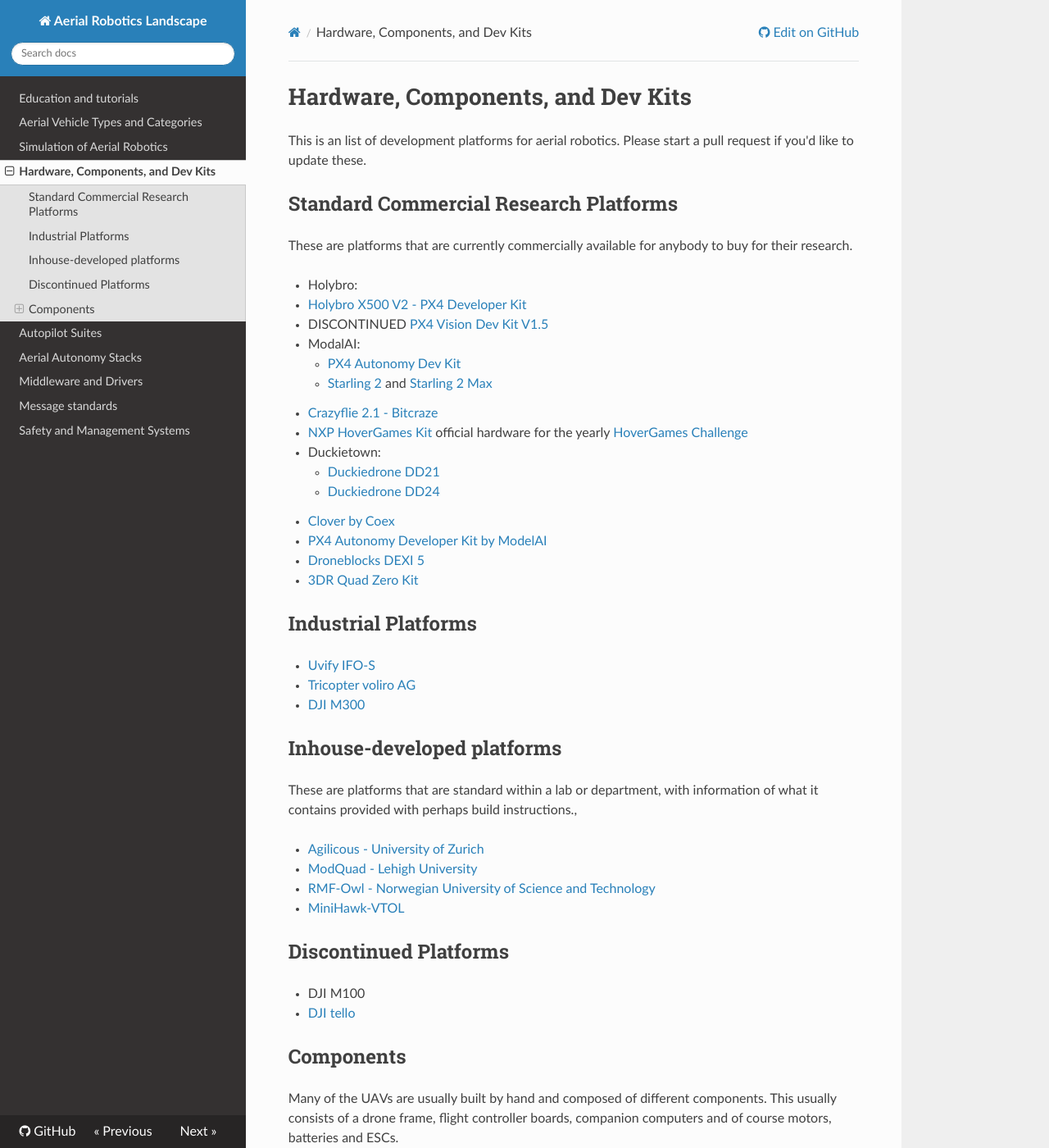
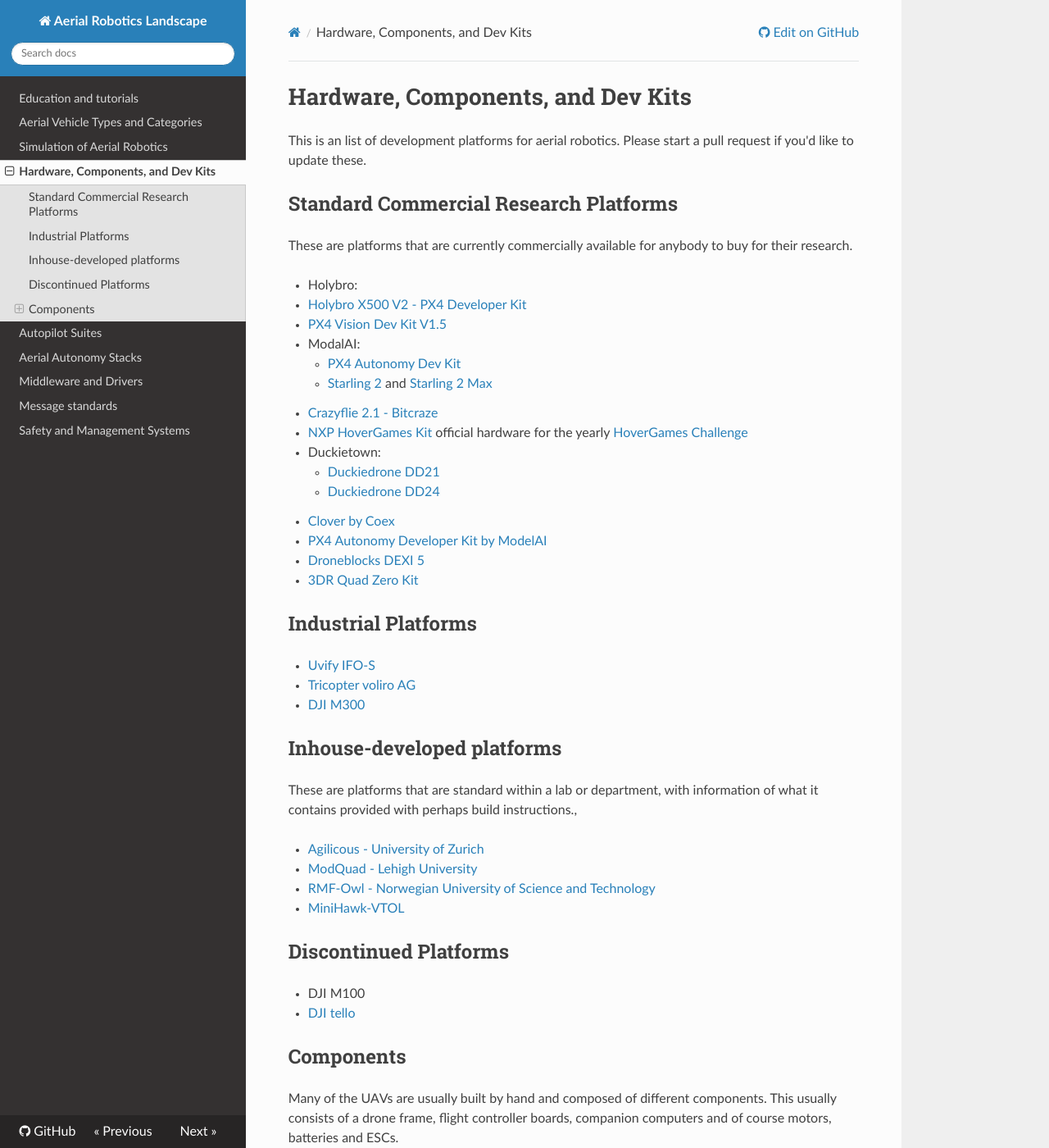
Before and after one commit to ROS-Aerial/aerial_robotic_landscape, an MkDocs documentation site: the page built from docs/hardware.md, in a window 1280 px wide and 1400 px high. Shown: the whole window at 82% size. Built offline with MkDocs 1.6.1, drawn with Linux system fonts in a browser that asks for light colours; nearby versions of some CDN libraries.

Commit message:
Revert discontinued for vision kit
Also remove discontinued for pixhawk 4 as it is back in stock

```diff
--- a/docs/hardware.md
+++ b/docs/hardware.md
@@ -8,7 +8,7 @@
 
 - Holybro:
    - [Holybro X500 V2 - PX4 Developer Kit](https://holybro.com/product/x500-v2-kit)
-   - DISCONTINUED [PX4 Vision Dev Kit V1.5](https://holybro.com/collections/multicopter-kit/products/px4-vision-dev-kit-v1-5)
+   - [PX4 Vision Dev Kit V1.5](https://holybro.com/collections/multicopter-kit/products/px4-vision-dev-kit-v1-5)
 - ModalAI:
        - [PX4 Autonomy Dev Kit](https://www.modalai.com/products/px4-autonomy-developer-kit?variant=46969885950256)
        - [Starling 2](https://www.modalai.com/products/starling-2?variant=48173890175280) and [Starling 2 Max](https://www.modalai.com/products/starling-2-max?variant=48172375310640)
@@ -57,7 +57,7 @@
 
 ### Flight controllers
 - Holybro
-   - DISCONTINUED [Pixhawk 4](https://docs.px4.io/main/en/flight_controller/pixhawk4.html)
+   -  [Pixhawk 4](https://docs.px4.io/main/en/flight_controller/pixhawk4.html)
    -  [Holybro Pixhawk 6C](https://holybro.com/collections/autopilot-flight-controllers/products/pixhawk-6c)
    -  [Holybro Pixhawk 6X](https://holybro.com/products/pixhawk-6x)
    -  [Holybro Pixhawk 6X PRO](https://holybro.com/collections/autopilot-flight-controllers/products/pixhawk-6x-pro)
```
